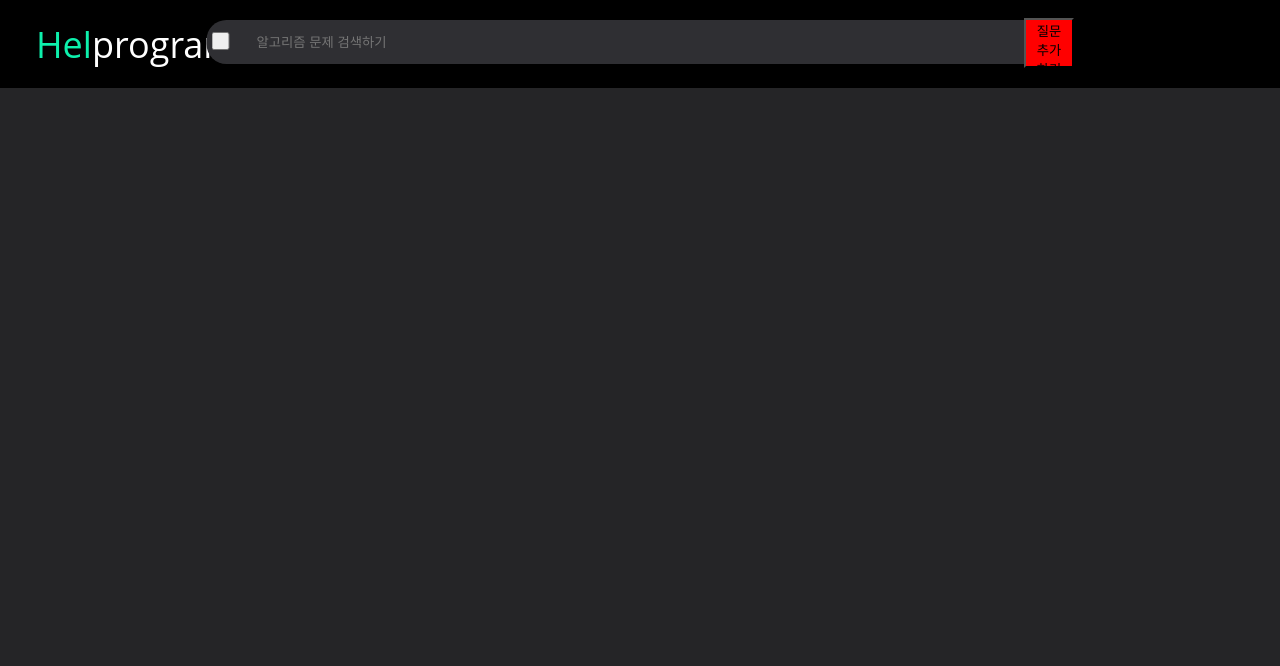
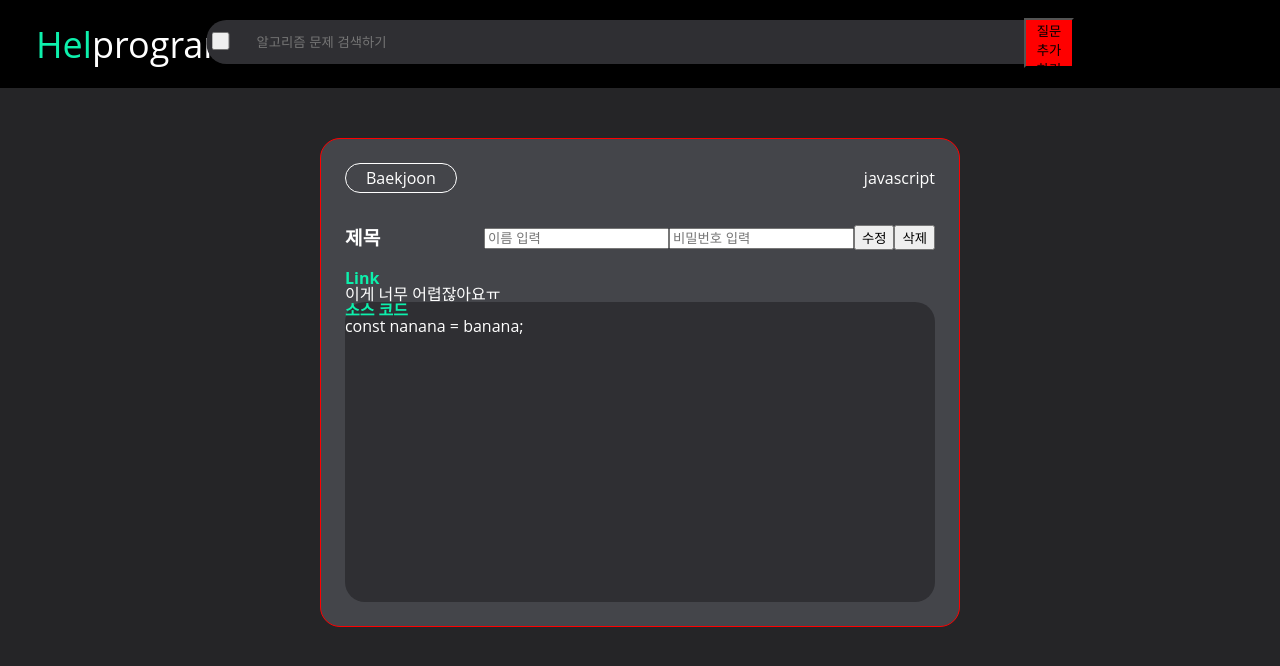
Before and after one commit to lte94/Helprogrammers-1, a React (Create React App) app: page /1 in a window 1280 px wide. Shown: the top 666 px of the page. Built offline with nearby package versions, Linux system fonts and the light colour scheme.

Commit message:
🎨 feat:Question.jsx layout
layout complete

by @hyoloui

```diff
--- a/src/Router.js
+++ b/src/Router.js
@@ -12,7 +12,7 @@ const Router = () => {
       <Routes>
         <Route path="/" element={<Main />} />
         <Route path="/add" element={<AddQuestion />} />
-        <Route path="/question-id" element={<Question />} />
+        <Route path="/:id" element={<Question />} />
       </Routes>
     </BrowserRouter>
   );
--- a/src/components/List.jsx
+++ b/src/components/List.jsx
@@ -26,8 +26,8 @@ const List = () => {
     <Maindiv>
       <Newsfeed>
         {questions.map((question) => (
-          <QuestionLink to={`/question-${question.id}`}>
-            <Thread key={question.id}>
+          <QuestionLink to={`/question-${question.id}`} key={question.id}>
+            <Thread>
               <ThreadHead>
                 {/* 사이트 네임 태그 */}
                 <Place>{question.place}</Place>
--- a/src/pages/Question.jsx
+++ b/src/pages/Question.jsx
@@ -1,9 +1,106 @@
+import styled from 'styled-components';
+import { useDispatch, useSelector } from 'react-redux';
+
 function Question() {
+  const dispatch = useDispatch();
+
+
   return (
-    <>
-      <div>zzzzzfsfdsfsdf</div>
-    </>
+    <QuestionContainer>
+      <Wrapper>
+        <QuestionHead>
+          {/* 사이트 네임 태그 */}
+          <Place>Baekjoon</Place>
+          {/* 언어 태그 */}
+          <Language>javascript</Language>
+        </QuestionHead>
+
+        <QuestionTitle>
+          <TitleFont>제목</TitleFont>
+          <form>
+            <input name="name" placeholder="이름 입력"></input>
+            <input name="password" placeholder="비밀번호 입력"></input>
+            <button>수정</button>
+            <button>삭제</button>
+          </form>
+        </QuestionTitle>
+
+        <QuestionLink>Link</QuestionLink>
+
+        <QuestionContent>이게 너무 어렵잖아요ㅠ</QuestionContent>
+
+        <QuestionCode>
+          <CodeName>소스 코드</CodeName>
+          <span>const nanana = banana;</span>
+        </QuestionCode>
+      </Wrapper>
+    </QuestionContainer>
   );
 }
 
 export default Question;
+
+const QuestionContainer = styled.div`
+  width: 100%;
+  height: calc(100vh - 88px);
+  display: flex;
+  flex-direction: column;
+  align-items: center;
+  padding-top: 50px;
+`;
+
+const Wrapper = styled.div`
+  border: 1px solid red;
+  width: 50%;
+  padding: 24px;
+  border-radius: 20px;
+  background-color: #44454a;
+`;
+
+const QuestionHead = styled.header`
+  display: flex;
+  justify-content: space-between;
+  padding-bottom: 32px;
+`;
+const Place = styled.span`
+  display: flex;
+  justify-content: center;
+  align-items: center;
+  padding: 0 20px;
+  height: 30px;
+  border: 1px solid white;
+  border-radius: 20px;
+`;
+const Language = styled.span`
+  display: flex;
+  justify-content: center;
+  align-items: center;
+  padding-left: 0 10px;
+`;
+const QuestionTitle = styled.div`
+  display: flex;
+  align-items: center;
+  justify-content: space-between;
+  padding-bottom: 20px;
+`;
+const TitleFont = styled.h1`
+  font-size: 1.5vw;
+  font-weight: bold;
+`;
+const QuestionLink = styled.a`
+  color: #0df0ac;
+  font-weight: bold;
+`;
+const QuestionContent = styled.p`
+  color: #fff;
+`;
+const QuestionCode = styled.section`
+  width: 100%;
+  height: 300px;
+  border-radius: 20px;
+  background-color: #2f2f33;
+`;
+const CodeName = styled.p`
+  color: #0df0ac;
+  font-weight: bold;
+`;
```
